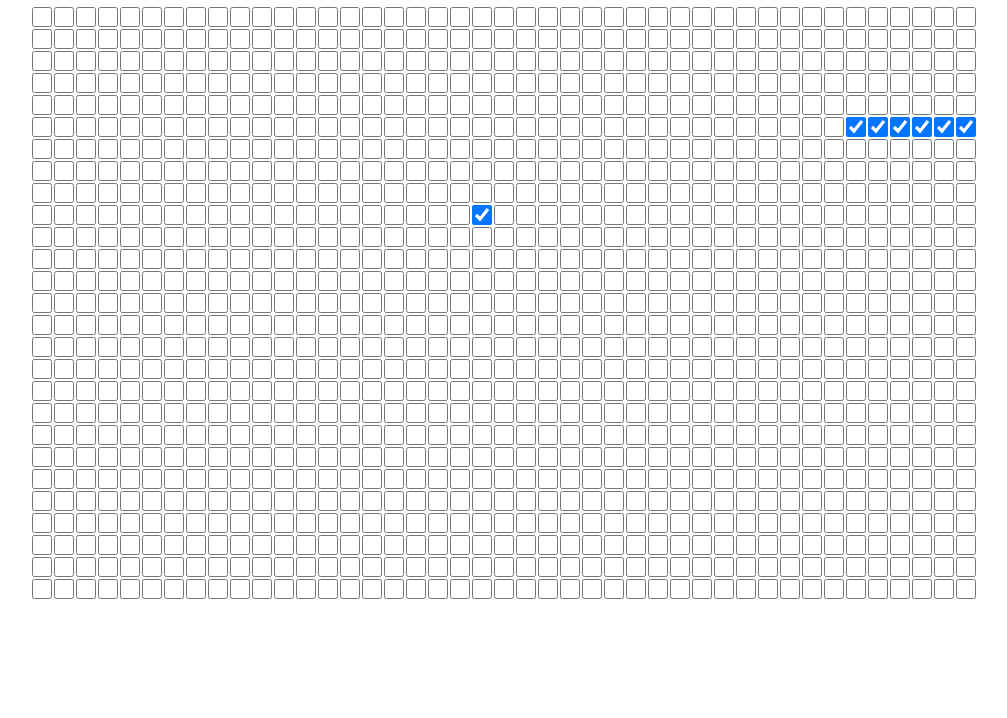
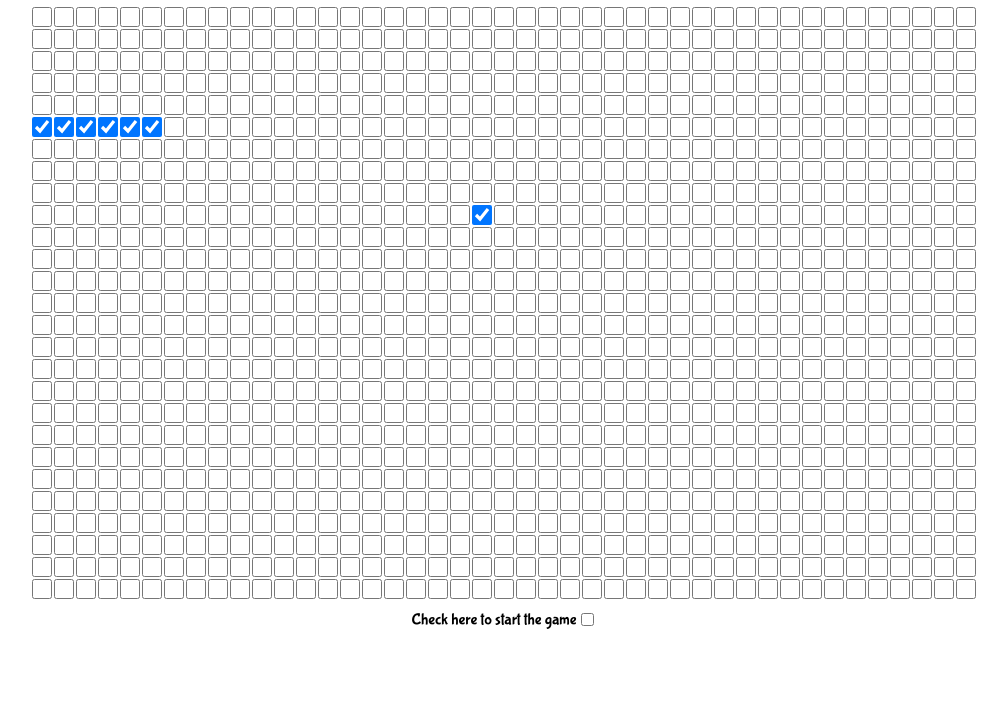
Before and after one commit to williamphk/Useless-Web, a plain HTML site: page index.html in a window 1280 px wide. Shown: the part 82-800 px from the top of the page, without its empty margins (136-1143 px from the left). Drawn offline with Linux system fonts and the light colour scheme.

Commit message:
Added Start Button

```diff
--- a/index.html
+++ b/index.html
@@ -12,6 +12,10 @@
       <h1>Checkbox Snake</h1>
       <!-- Rows -->
     </div>
+    <div class="start-wrapper">
+      <label for="start">Check here to start the game</label>
+      <input type="checkbox" id="start" />
+    </div>
     <script src="script.js"></script>
   </body>
 </html>
--- a/script.js
+++ b/script.js
@@ -67,8 +67,11 @@ function checkRandomCellAsFood() {
   randomCell.setAttribute("data-food", true);
 }
 
+// Start the game
+const startBtn = document.getElementById("start");
+startBtn.addEventListener("click", function () {
   // Move the snake into the direction 1 checkbox every second
-let moveSnake = setInterval(updatePosition, 100);
+  let moveSnake = setInterval(updatePosition, 70);
 
   // Update the snake visual position
   function updatePosition() {
@@ -92,7 +95,9 @@ function updatePosition() {
     let forwardCell = document.getElementById(
       `cell-${snakePosition[0][0]}-${snakePosition[0][1]}`
     );
+    if (forwardCell) {
       forwardCell.checked = true;
+    }
     //console.log(forwardCell);
   }
 
@@ -135,6 +140,7 @@ function updateSnakeArray() {
     // Check if the snake ate the food
     let snakeHead = document.getElementById(`cell-${newHead[0]}-${newHead[1]}`);
     if (
+      snakeHead &&
       snakeHead.checked === true &&
       snakeHead.getAttribute("data-food") === "true"
     ) {
@@ -146,12 +152,13 @@ function updateSnakeArray() {
       checkRandomCellAsFood();
       return;
     }
-  // if (snakeHead.checked === true) {
-  //   console.log("Game over");
-  //   clearInterval(moveSnake);
-  //   gameEnd = true;
-  //   return;
-  // }
+    if (snakeHead && snakeHead.checked === true) {
+      console.log("Game over");
+      clearInterval(moveSnake);
+      gameEnd = true;
+      return;
+    }
     snakePosition.unshift(newHead); // Add the new head to the snake body
     snakePosition.pop();
   }
+});
--- a/styles.css
+++ b/styles.css
@@ -1,3 +1,9 @@
+@import url("https://fonts.googleapis.com/css2?family=Bubblegum+Sans&display=swap");
+
+body {
+  font-family: "Bubblegum Sans", cursive;
+}
+
 #game-board {
   display: flex;
   flex-direction: column;
@@ -13,3 +19,9 @@
   height: 20px;
   margin: 1px;
 }
+
+.start-wrapper {
+  display: flex;
+  justify-content: center;
+  margin-top: 10px;
+}
```
Lines whose indentation alone changed are shown as unchanged.
